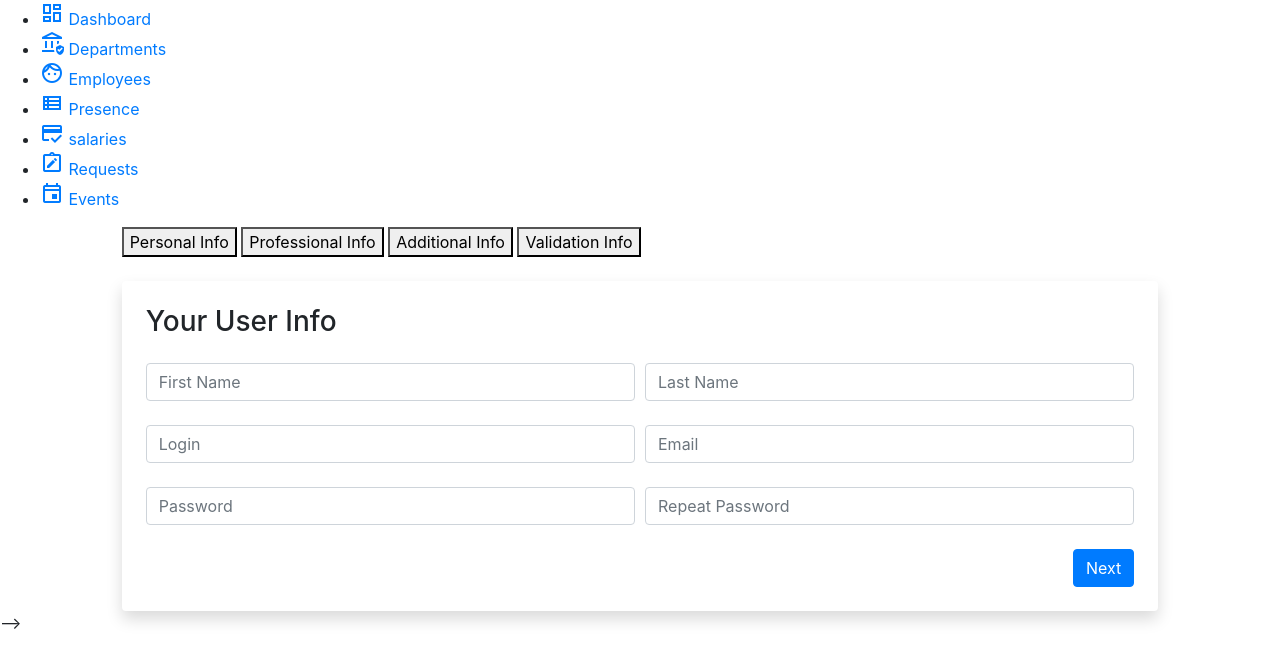
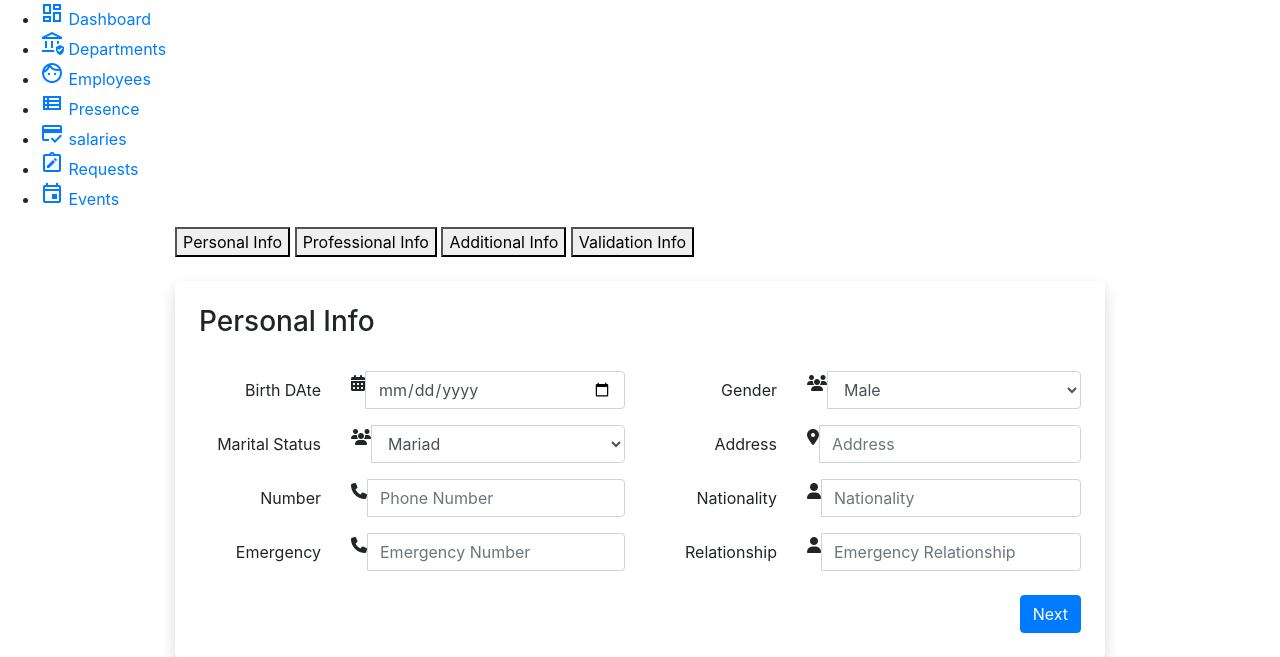
Before and after one commit to HamzaElhim/hamzaHrms, a PHP site: page /hamzaHrms/views/Admin/add/1.php in a window 1280 px wide. Shown: the part 151-808 px from the top of the page. Before the commit the page ends 780 px from the top, so only its background shows below. Run offline with PHP 8.4, Linux system fonts and the light colour scheme; some libraries are stand-ins or nearby versions.

Commit message:
per form

```diff
--- a/app/views/Admin/add/1.php
+++ b/app/views/Admin/add/1.php
@@ -14,7 +14,7 @@
 
 
 
-        <div class="col-12 col-lg-10 ml-auto mr-auto mb-4">
+        <div class="col-12 col-lg-9 ml-auto mr-auto mb-4">
             <div class="multisteps-form__progress">
               <button
                 class="multisteps-form__progress-btn js-active"
@@ -51,67 +51,146 @@
 
 
           <!-- this is for the from width -->
-        <div class="col-12 col-lg-10 m-auto">
+        <form class="col-12 col-lg-9 m-auto ">
 
         <!-- <form class="multisteps-form__form"> -->
           <div
             class="multisteps-form__panel shadow p-4 rounded bg-white"
             data-animation="scaleIn"
           >
-            <h3 class="multisteps-form__title">Your User Info</h3>
+            <h3 class="multisteps-form__title" style="margin-bottom: 32px;">Personal Info</h3>
+
             <div class="multisteps-form__content">
-              <div class="form-row mt-4">
-                <div class="col-12 col-sm-6">
-                  <input
-                    class="multisteps-form__input form-control"
-                    type="text"
-                    placeholder="First Name"
-                  />
+
+
+            <div class="form-group row">
+                        <div class="col-lg-3 col-xl-2 text-lg-right">
+                        <label for="username4" class="col-form-label">Birth DAte</label>
                         </div>
-                <div class="col-12 col-sm-6 mt-4 mt-sm-0">
-                  <input
-                    class="multisteps-form__input form-control"
-                    type="text"
-                    placeholder="Last Name"
-                  />
+
+                        <div class="col-lg-8 col-xl-4 two_column_signup_margintop">
+                        <div class="input-group">
+                        <span class="input-group-addon">
+                        <i class="fa fa-calendar"></i>
+                        </span>
+                        <input type="date" id="email4" class="form-control" placeholder="E-mail">
+                        </div>
+
+                        </div>
+
+
+                        <div class="col-lg-3 col-xl-2 text-lg-right " ">
+                        <label  class="col-form-label">Gender</label>
+                        </div>
+                        <div class="col-lg-8 col-xl-4">
+                        <div class="input-group">
+                        <span class="input-group-addon">
+                        <i class="fa fa-users"></i>
+                        </span>
+                        <select class="form-control">
+                        <option value="male">Male</option>
+                        <option value="female">Female</option>
+                        </select>
                         </div>
                         </div>
-              <div class="form-row mt-4">
-                <div class="col-12 col-sm-6">
-                  <input
-                    class="multisteps-form__input form-control"
-                    type="text"
-                    placeholder="Login"
-                  />
             </div>
-                <div class="col-12 col-sm-6 mt-4 mt-sm-0">
-                  <input
-                    class="multisteps-form__input form-control"
-                    type="email"
-                    placeholder="Email"
-                  />
+
+
+            <div class="form-group row">
+            <div class="col-lg-3 col-xl-2 text-lg-right " >
+                        <label  class="col-form-label">Marital Status</label>
+                        </div>
+                        <div class="col-lg-8 col-xl-4">
+                        <div class="input-group">
+                        <span class="input-group-addon">
+                        <i class="fa fa-users"></i>
+                        </span>
+                        <select  class="form-control">
+                        <option value="mariad">Mariad</option>
+                        <option value="single">Single</option>
+                        </select>
                         </div>
                         </div>
-              <div class="form-row mt-4">
-                <div class="col-12 col-sm-6">
-                  <input
-                    class="multisteps-form__input form-control"
-                    type="password"
-                    placeholder="Password"
-                  />
+
+                        <div class="col-lg-3 col-xl-2 two_column_label_margintop text-lg-right">
+                        <label  class="col-form-label">Address</label>
                         </div>
-                <div class="col-12 col-sm-6 mt-4 mt-sm-0">
-                  <input
-                    class="multisteps-form__input form-control"
-                    type="password"
-                    placeholder="Repeat Password"
-                  />
+                        <div class="col-lg-8 col-xl-4 two_column_signup_margintop">
+                        <div class="input-group">
+                        <span class="input-group-addon">
+                        <i class="fa fa-map-marker"></i>
+                        </span>
+                        <input type="text"  class="form-control" placeholder="Address">
                         </div>
                         </div>
+               </div>
+
+
+            <div class="form-group row">
+            <div class="col-lg-3 col-xl-2 two_column_label_margintop text-lg-right">
+                        <label for="email4" class="col-form-label">Number</label>
+                        </div>
+                        <div class="col-lg-8 col-xl-4 two_column_signup_margintop">
+                        <div class="input-group">
+                        <span class="input-group-addon">
+                        <i class="fa fa-phone" ></i>
+                        </span>
+                        <input type="number" id="email4" class="form-control" placeholder="Phone Number">
+                        </div>
+                        </div>
+
+
+                        <div class="col-lg-3 col-xl-2 text-lg-right">
+                        <label  class="col-form-label">Nationality</label>
+                        </div>
+                        <div class="col-lg-8 col-xl-4">
+                        <div class="input-group">
+                        <span class="input-group-addon">
+                        <i class="fa fa-user"></i>
+                        </span>
+                        <input type="text"  class="form-control" placeholder="Nationality">
+                        </div>
+                        </div>
+
+
+          </div>
+
+          <div class="form-group row">
+            <div class="col-lg-3 col-xl-2 two_column_label_margintop text-lg-right">
+                        <label for="email4" class="col-form-label">Emergency</label>
+                        </div>
+                        <div class="col-lg-8 col-xl-4 two_column_signup_margintop">
+                        <div class="input-group">
+                        <span class="input-group-addon">
+                        <i class="fa fa-phone"></i>
+                        </span>
+                        <input type="number" id="email4" class="form-control" placeholder="Emergency Number">
+                        </div>
+                        </div>
+
+
+                        <div class="col-lg-3 col-xl-2 text-lg-right">
+                        <label  class="col-form-label">Relationship</label>
+                        </div>
+                        <div class="col-lg-8 col-xl-4">
+                        <div class="input-group">
+                        <span class="input-group-addon">
+                        <i class="fa fa-user"></i>
+                        </span>
+                        <input type="text"  class="form-control" placeholder="Emergency Relationship">
+                        </div>
+                        </div>
+
+
+          </div>
+
+
+
+
               <div class="button-row d-flex mt-4">
                 <button
                   class="btn btn-primary ml-auto js-btn-next"
-                  type="button"
+                  type="submit"
                   title="Next"
                 >
                   Next
@@ -119,7 +198,7 @@
               </div>
             </div>
           </div>
-        </div> -->
+        </form>
 
 
 
--- a/app/views/inc/header.php
+++ b/app/views/inc/header.php
@@ -8,6 +8,7 @@
   <link href="https://fonts.googleapis.com/icon?family=Material+Icons+Outlined" rel="stylesheet">
   <link rel="stylesheet" href="https://fonts.googleapis.com/css2?family=Material+Symbols+Outlined:opsz,wght,FILL,GRAD@24,400,0,0" />
   <link rel="stylesheet" href="https://cdnjs.cloudflare.com/ajax/libs/font-awesome/4.7.0/css/font-awesome.min.css">
+  <link rel="stylesheet" href="https://cdnjs.cloudflare.com/ajax/libs/font-awesome/6.4.2/css/font-awesome.min.css">
   <link rel="stylesheet" href="<?php echo URLROOT.'css/general.css';?>">
   <link rel="stylesheet" href="<?php echo URLROOT.'css/navigation.css';?>">
   <script defer src="<?php echo URLROOT.'js/general.js';?>"></script>
```
Also changed, not shown: public/css/admin/add.css (+38 -0 lines). Lines whose indentation alone changed are shown as unchanged.
